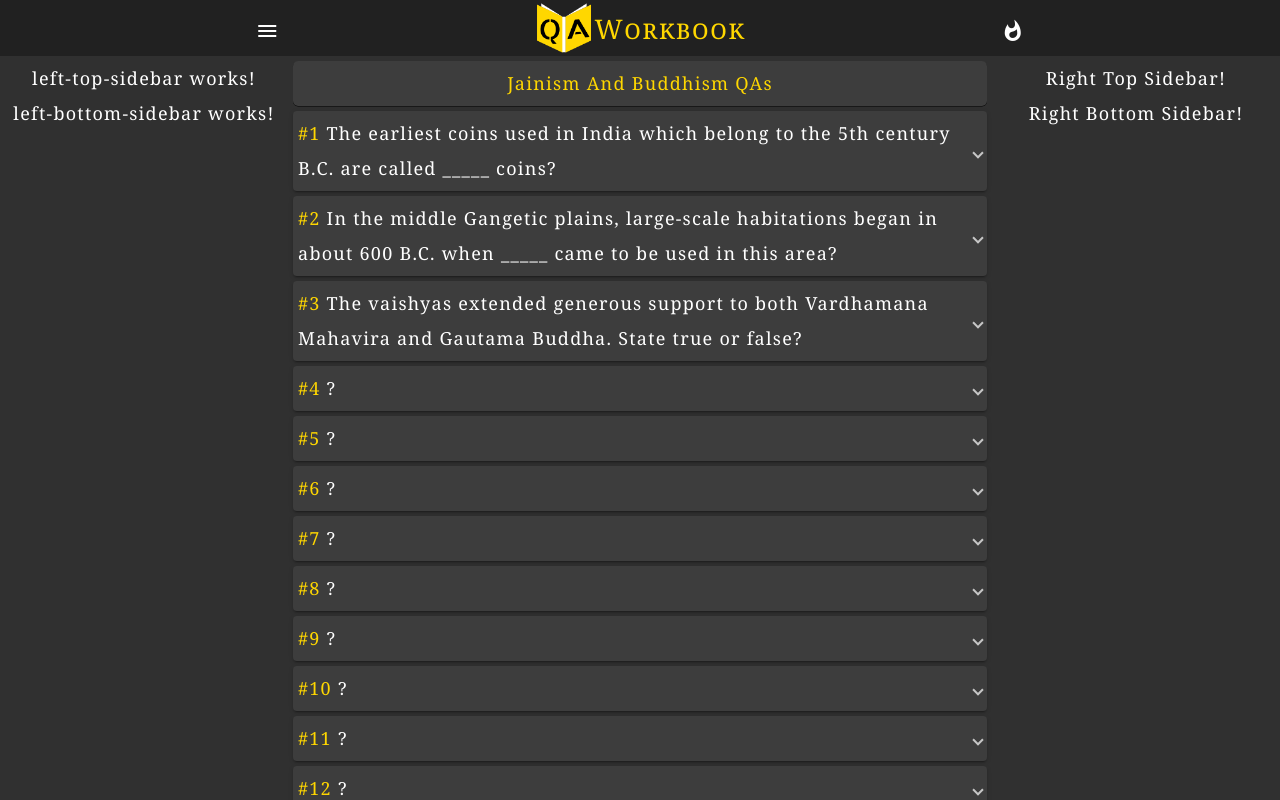
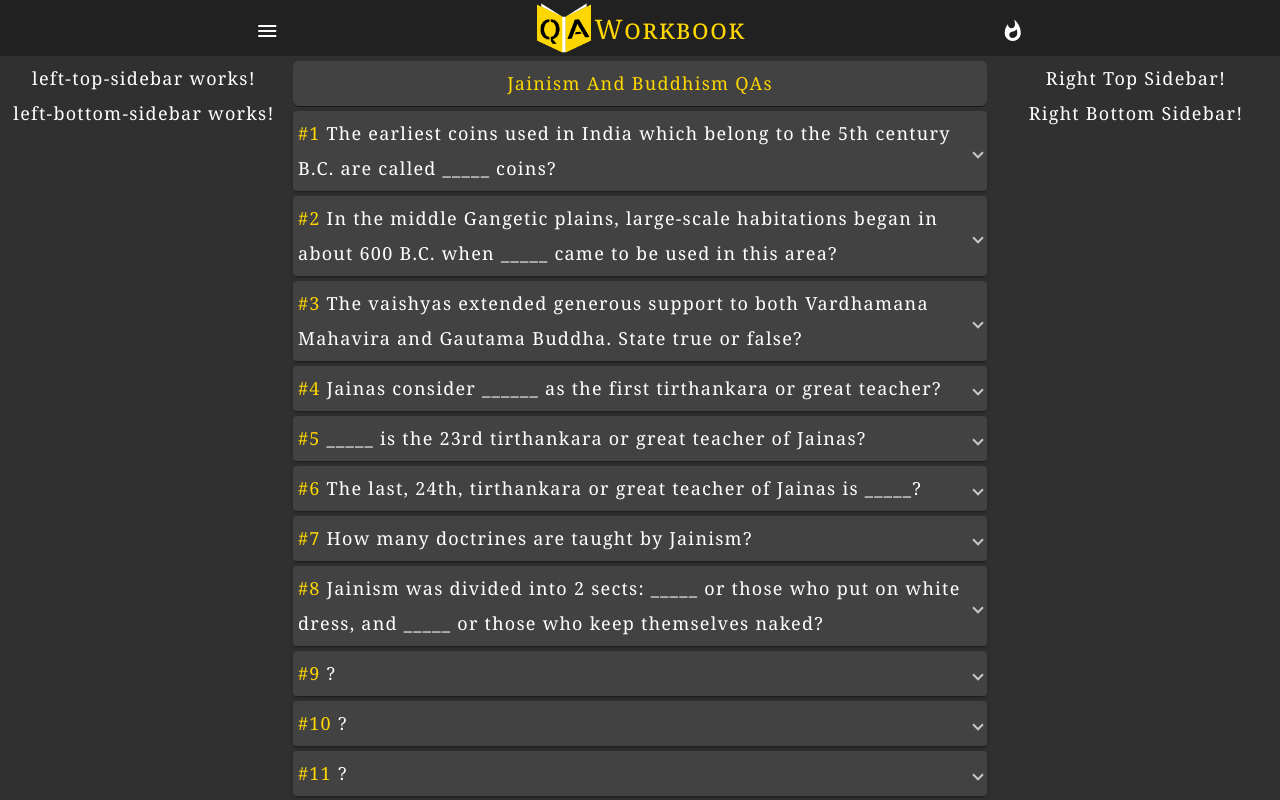
Before and after one commit to JibinJF/QAWorkbook, an Angular app: page /GeneralAwarenessQA/HistoryQA/AncientIndianHistoryQA/JainismAndBuddhismQA in a window 1280 px wide. Built offline with nearby package versions, Linux system fonts and the light colour scheme.

Commit message:
Add files via upload

```diff
--- a/src/app/StructuralComponents/about-qaworkbook/about-qaworkbook.component.css
+++ b/src/app/StructuralComponents/about-qaworkbook/about-qaworkbook.component.css
@@ -8,7 +8,7 @@
 .aboutTitle {
     color: #FFD700;
     text-align: center;
-    background-color: #3D3D3D;
+    background-color: #424242;
     box-shadow: 0px .5px black;
     border-radius: 5px;
     padding: 5px;
@@ -19,5 +19,5 @@
     padding: 5px;
     border-radius: 5px;
     color: white;
-    background-color: #3D3D3D;
+    background-color: #424242;
 }
--- a/src/app/StructuralComponents/contact-info/contact-info.component.css
+++ b/src/app/StructuralComponents/contact-info/contact-info.component.css
@@ -14,7 +14,7 @@
 .contactInfoTitle {
     color: #FFD700;
     text-align: center;
-    background-color: #3D3D3D;
+    background-color: #424242;
     box-shadow: 0px .5px black;
     border-radius: 5px;
     padding: 5px;
@@ -25,7 +25,7 @@
     padding: 5px;
     border-radius: 5px;
     color: white;
-    background-color: #3D3D3D;
+    background-color: #424242;
     font-variant: lining-nums;
     margin-bottom: 5px;
 }
--- a/src/app/StructuralComponents/display-qa/display-qa.component.css
+++ b/src/app/StructuralComponents/display-qa/display-qa.component.css
@@ -19,7 +19,7 @@
     margin-bottom: 5px;
     font-size: 18px;
     text-align: center;
-    background-color: #3D3D3D;
+    background-color: #424242;
     box-shadow: 0px .5px black;
     border-radius: 5px;
     padding: 5px;
@@ -30,7 +30,7 @@
 }
 
 .mat-expansion-panel {
-    background-color: #3D3D3D;
+    background-color: #424242;
 }
 
 .mat-expansion-panel-header {
--- a/src/app/StructuralComponents/display-qawb-list/display-qawb-list.component.css
+++ b/src/app/StructuralComponents/display-qawb-list/display-qawb-list.component.css
@@ -19,7 +19,7 @@
     margin-bottom: 5px;
     font-size: 18px;
     text-align: center;
-    background-color: #3D3D3D;
+    background-color: #424242;
     box-shadow: 0px .5px black;
     border-radius: 5px;
     padding: 5px;
@@ -40,7 +40,7 @@
     border-radius: 5px;
     text-decoration: none;
     color: white;
-    background-color: #3D3D3D;
+    background-color: #424242;
     margin-bottom: 5px;
 }
 
--- a/src/app/StructuralComponents/terms-and-conditions/terms-and-conditions.component.css
+++ b/src/app/StructuralComponents/terms-and-conditions/terms-and-conditions.component.css
@@ -8,7 +8,7 @@
 .tAndCTitle {
     color: #FFD700;
     text-align: center;
-    background-color: #3D3D3D;
+    background-color: #424242;
     box-shadow: 0px .5px black;
     border-radius: 5px;
     padding: 5px;
@@ -17,7 +17,7 @@
 
 .title {
     color: #FFD700;
-    background-color: #3D3D3D;
+    background-color: #424242;
     box-shadow: 0px .5px black;
     border-radius: 5px;
     padding: 5px;
@@ -25,7 +25,7 @@
 }
 
 .description {
-    background-color: #3D3D3D;
+    background-color: #424242;
     box-shadow: 0px .5px black;
     border-radius: 5px;
     padding: 5px;
--- a/src/app/general-awareness-qa/history-qa/ancient-indian-history-qa/jainism-and-buddhism-qa/jainism-and-buddhism-qa.component.ts
+++ b/src/app/general-awareness-qa/history-qa/ancient-indian-history-qa/jainism-and-buddhism-qa/jainism-and-buddhism-qa.component.ts
@@ -53,42 +53,39 @@ export class JainismAndBuddhismQAComponent implements OnInit {
     },
     {
       qaNumber: this.qaNumber++,
-      question: `?`,
-      answer: `.`,
-      description: `<ul>
-      <li></li>
-      </ul>`
+      question: `Jainas consider ______ as the first tirthankara or great teacher?`,
+      answer: `Rishabhadev.`
     },
     {
       qaNumber: this.qaNumber++,
-      question: `?`,
-      answer: `.`,
-      description: `<ul>
-      <li></li>
-      </ul>`
+      question: `_____ is the 23rd tirthankara or great teacher of Jainas?`,
+      answer: `Parshvanath.`
     },
     {
       qaNumber: this.qaNumber++,
-      question: `?`,
-      answer: `.`,
-      description: `<ul>
-      <li></li>
-      </ul>`
+      question: `The last, 24th, tirthankara or great teacher of Jainas is _____?`,
+      answer: `Vardhamana Mahavira.`
     },
     {
       qaNumber: this.qaNumber++,
-      question: `?`,
-      answer: `.`,
-      description: `<ul>
-      <li></li>
-      </ul>`
+      question: `How many doctrines are taught by Jainism?`,
+      answer: `5.`,
+      description: `<ol>
+      <li>Do not commit violence.</li>
+      <li>Do not speak a lie.</li>
+      <li>Do not steal.</li>
+      <li>Do not acquire property.</li>
+      <li>Observe continence (brahmacharya).</li>
+      </ol>`
     },
     {
       qaNumber: this.qaNumber++,
-      question: `?`,
-      answer: `.`,
+      question: `Jainism was divided into 2 sects: _____ or those who put on white dress, and _____ or those who
+      keep themselves naked?`,
+      answer: `Shvetambaras and Digambaras.`,
       description: `<ul>
-      <li></li>
+      <li>While Parshvanath had asked his followers to cover the upper and lower portions of their body,
+      Mahavira asked them to discard clothes altogether.</li>
       </ul>`
     },
     {
```
